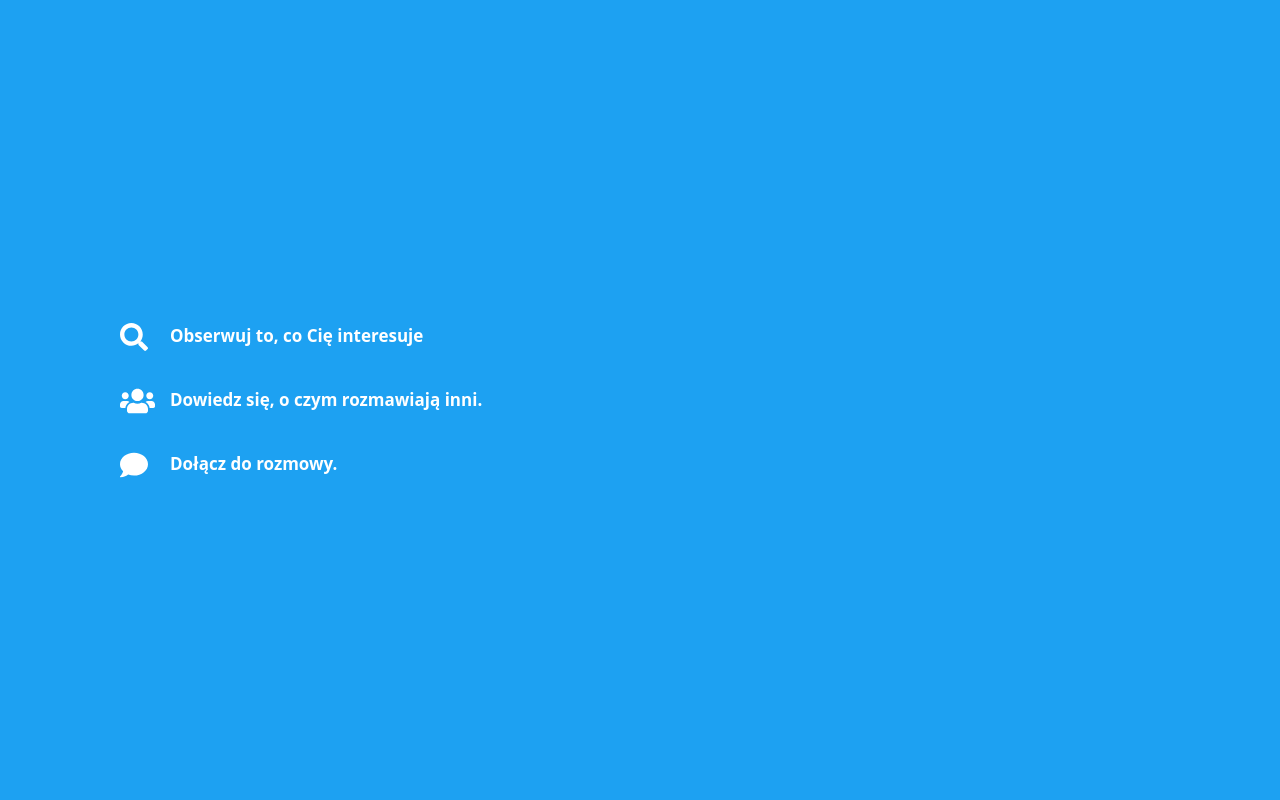
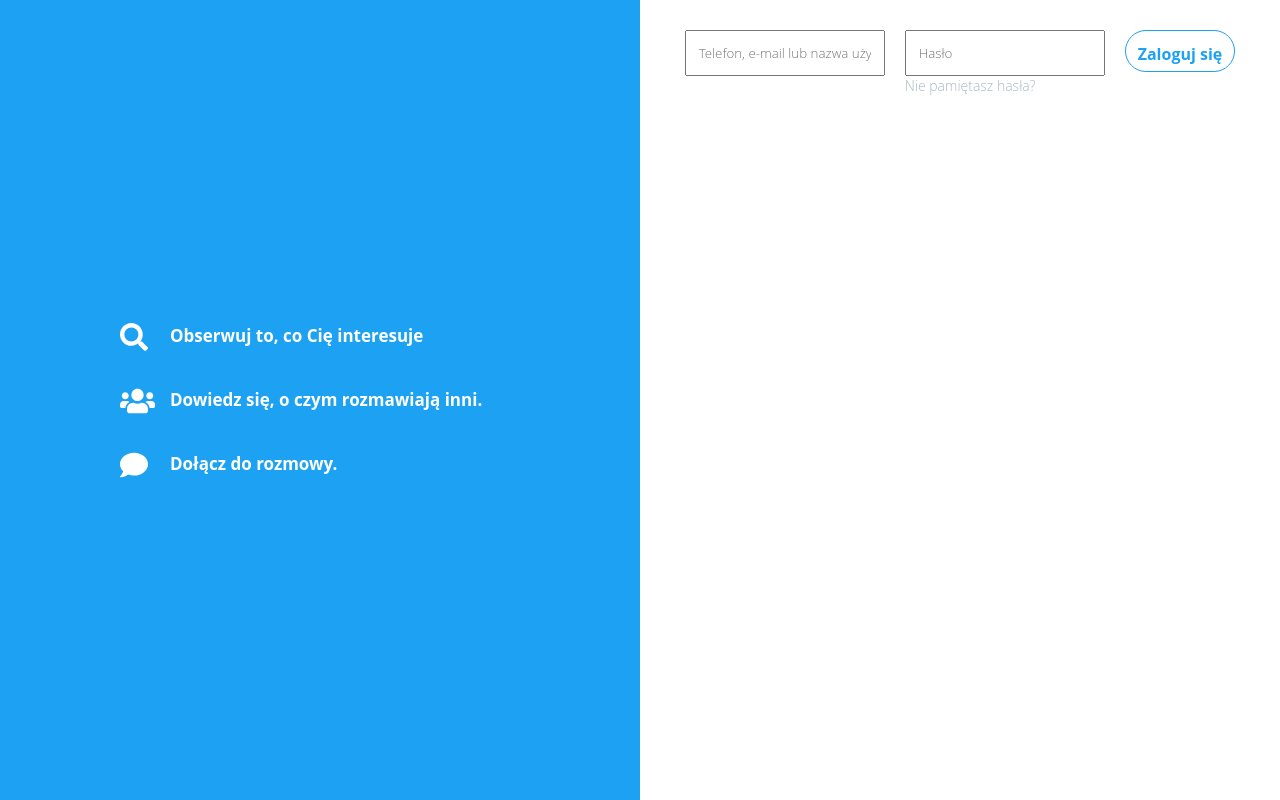
Before and after one commit to WiktorSiwek/clone-t, a React (Create React App) app: page /welcome in a window 1280 px wide. Built offline with nearby package versions, Linux system fonts and the light colour scheme.

Commit message:
Add login panel

```diff
--- /dev/null
+++ b/src/welcomePage/LoginPanel.tsx
@@ -0,0 +1,62 @@
+import React from 'react';
+import styled from 'styled-components';
+
+const ContainerRow = styled.div`
+    display: flex;
+    flex-direction: row;
+    align-items: flex-start;
+    justify-content: center;
+    padding-top: 30px;
+`;
+
+const ContainerColumn = styled.div`
+    display: flex;
+    flex-direction: column;
+`;
+
+const LoginInput = styled.input`
+    width: 200px;
+    padding: 12px;
+    box-sizing: border-box;
+    margin-right: 20px;
+`;
+
+const ForgotenPasswordLink = styled.a`
+    text-decoration: none;
+    color: #aab8c2;
+    font-size: 14px;
+`;
+
+const LogInButton = styled.button`
+    height: 42px;
+    color: #1da1f2;
+    background-color: #ffffff;
+    padding: 12px;
+    font-weight: bold;
+    font-size: 16px;
+    border-radius: 30px;
+    border-style: solid;
+    border-color: #1da1f2;
+    border-width: 1px;
+    cursor: pointer;
+    outline: none;
+    &:hover {
+        background-color: #eaf5fd;
+    }
+`;
+
+
+export default class LoginPanel extends React.Component {
+    public render() {
+        return (
+            <ContainerRow>
+                    <LoginInput type="text" placeholder="Telefon, e-mail lub nazwa użytkownika" />
+                    <ContainerColumn>
+                        <LoginInput type="password" placeholder="Hasło" />
+                        <ForgotenPasswordLink href="/begin_password_reset">Nie pamiętasz hasła?</ForgotenPasswordLink>
+                    </ContainerColumn>
+                    <LogInButton>Zaloguj się</LogInButton>
+            </ContainerRow>
+        )
+    }
+}
--- /dev/null
+++ b/src/welcomePage/RegistryAndLoginPage.tsx
@@ -0,0 +1,16 @@
+import React from 'react'
+import styled from 'styled-components';
+import LoginPanel from './LoginPanel';
+
+const Container = styled.div`
+    background-color: #ffffff;
+    height: 100%;
+`;
+
+export default function RegistryAndLoginPage() {
+  return (
+    <Container>
+      <LoginPanel />
+    </Container>
+  )
+}
--- a/src/welcomePage/WelcomePage.tsx
+++ b/src/welcomePage/WelcomePage.tsx
@@ -2,6 +2,12 @@ import React, { Component } from 'react'
 import styled from 'styled-components';
 
 import DescriptionPage from './DescriptionPage';
+import RegistryAndLoginPage from './RegistryAndLoginPage';
+
+const Container = styled.div`
+    display: flex;
+    flex-direction: row;
+`;
 
 const HalfScreen = styled.div`
     width: 50vw;
@@ -18,11 +24,16 @@ const Center = styled.div`
 export default class WelcomePage extends Component {
     public render() {
         return (
-            <HalfScreen>
-                <Center>
-                    <DescriptionPage />
-                </Center>
-            </HalfScreen>
+            <Container>
+                <HalfScreen>
+                    <Center>
+                        <DescriptionPage />
+                    </Center>
+                </HalfScreen>
+                <HalfScreen>
+                    <RegistryAndLoginPage />
+                </HalfScreen>
+            </Container>
         )
     }
 }
```
